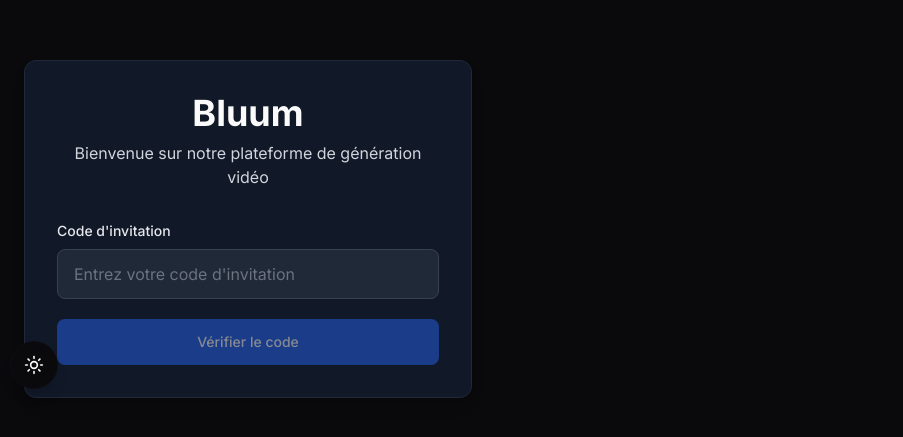
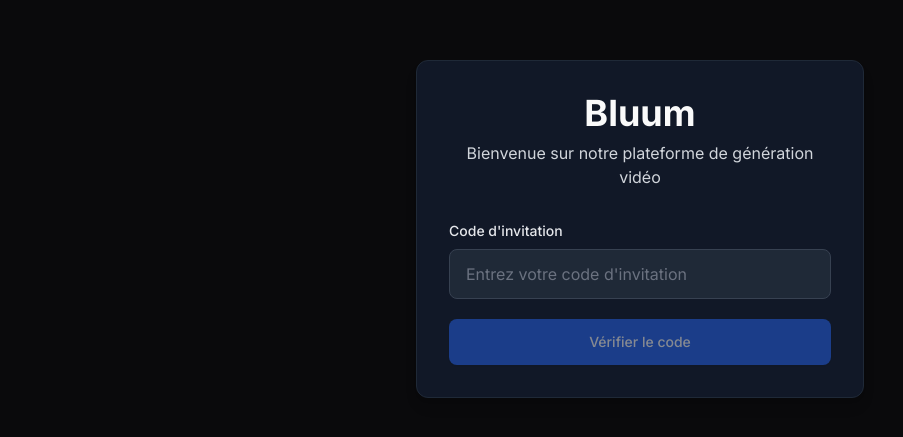
Before and after one commit to malcomtwain/bluum, a Next.js app: page /create in a window 1280 px wide. Shown: the part 171-608 px from the top of the page, without its empty margins (0-903 px from the left). Built offline with nearby package versions, Linux system fonts and the light colour scheme; no server answers.

Commit message:
Fix: Amélioration du centrage et suppression du sélecteur de thème sur la page d'invitation

```diff
--- a/app/layout.tsx
+++ b/app/layout.tsx
@@ -5,7 +5,6 @@
 import AuthLayout from "../components/AuthLayout";
 import { VideoCleanup } from "../components/VideoCleanup";
 import { Toaster as ReactHotToastToaster } from 'react-hot-toast';
-import { ThemeSwitcherWrapper } from "../components/ThemeSwitcherWrapper";
 import { AuthProvider } from "../contexts/AuthContext";
 import { SupabaseSync } from "../components/SupabaseSync";
 
@@ -47,7 +46,6 @@
               {children}
             </AuthLayout>
           </div>
-          <ThemeSwitcherWrapper />
           <Toaster position="top-center" />
           <VideoCleanup />
           <ReactHotToastToaster position="bottom-center" />
--- a/components/InvitationPage.tsx
+++ b/components/InvitationPage.tsx
@@ -72,8 +72,8 @@
   };
 
   return (
-    <div className="flex min-h-screen flex-col items-center justify-center bg-[#0a0a0c] text-white p-4 md:p-6">
-      <div className="w-full max-w-md p-6 md:p-8 space-y-6 md:space-y-8 bg-gray-900 rounded-xl shadow-lg border border-gray-800">
+    <div className="fixed inset-0 flex items-center justify-center bg-[#0a0a0c] dark:bg-[#0a0a0c]">
+      <div className="w-full max-w-md mx-auto p-6 md:p-8 space-y-6 md:space-y-8 bg-gray-900 rounded-xl shadow-lg border border-gray-800">
         <div className="text-center">
           <h1 className="text-3xl md:text-4xl font-bold mb-2 text-white">Bluum</h1>
           <p className="text-gray-300 text-sm md:text-base">Bienvenue sur notre plateforme de génération vidéo</p>
```
